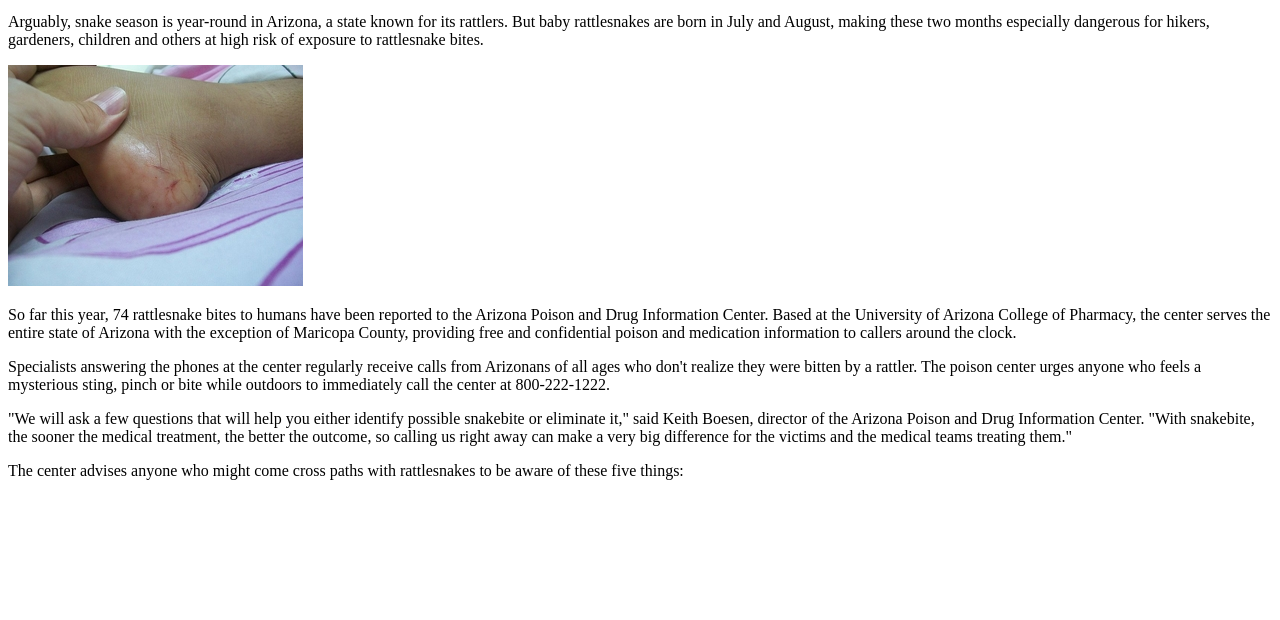
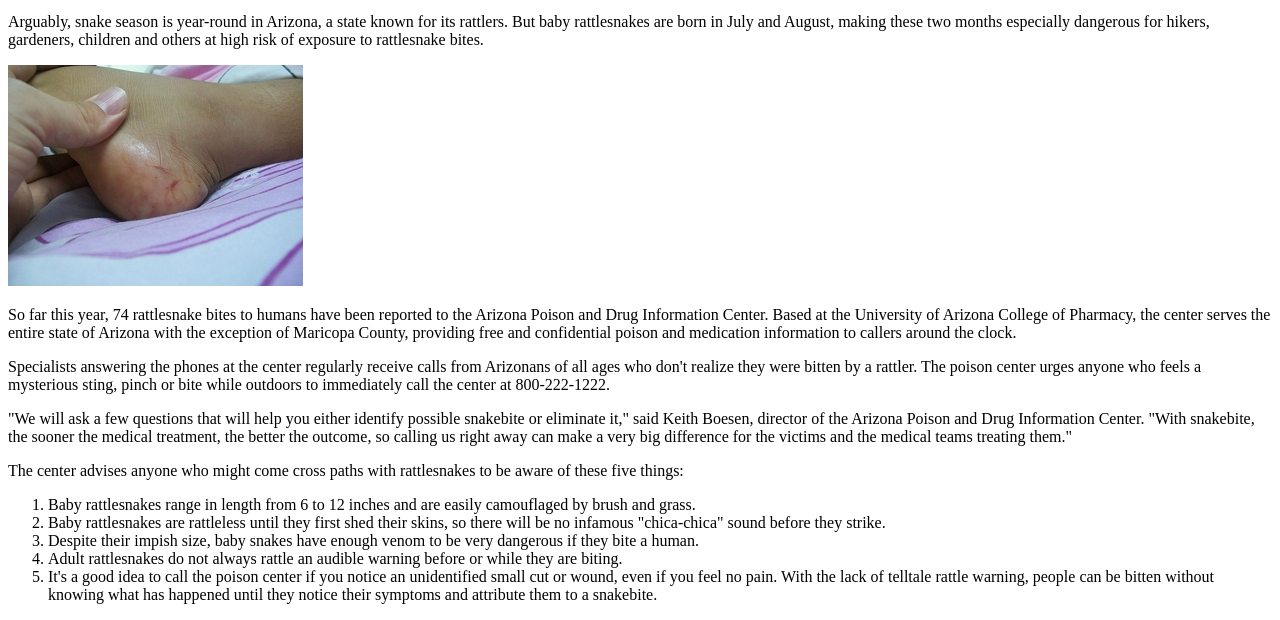
Before and after one commit to ShaneMatthews93/LAB_-News-article_-HTML-, a plain HTML site: page index.html in a window 1280 px wide. Shown: the part 183-803 px from the top of the page. Drawn offline with Linux system fonts and the light colour scheme.

Commit message:
Added ordered list with 5 things to be aware of rattlesnakes.

```diff
--- a/index.html
+++ b/index.html
@@ -16,5 +16,13 @@
    <p>"We will ask a few questions that will help you either identify possible snakebite or eliminate it," said Keith Boesen, director of the Arizona Poison and Drug Information Center. "With snakebite, the sooner the medical treatment, the better the outcome, so calling us right away can make a very big difference for the victims and the medical teams treating them."</p>
    <p>The center advises anyone who might come cross paths with rattlesnakes to be aware of these five things: </p>
 
+   <ol>
+      <li>Baby rattlesnakes range in length from 6 to 12 inches and are easily camouflaged by brush and grass.</li>
+      <li>Baby rattlesnakes are rattleless until they first shed their skins, so there will be no infamous "chica-chica" sound before they strike.</li>
+      <li>Despite their impish size, baby snakes have enough venom to be very dangerous if they bite a human.</li>
+      <li>Adult rattlesnakes do not always rattle an audible warning before or while they are biting.</li>
+      <li>It's a good idea to call the poison center if you notice an unidentified small cut or wound, even if you feel no pain. With the lack of telltale rattle warning, people can be bitten without knowing what has happened until they notice their symptoms and attribute them to a snakebite. </li>
+   </ol>
+
 </body>
 </html>
```
